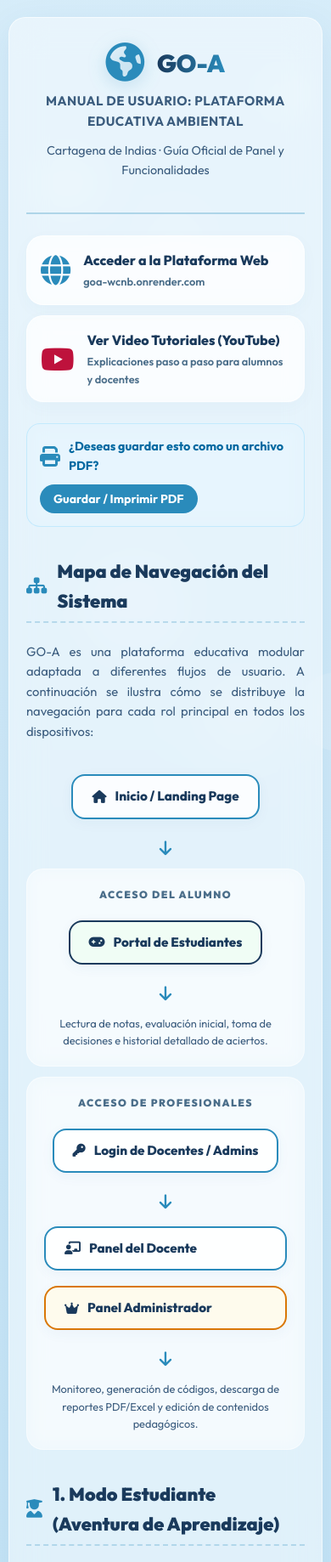
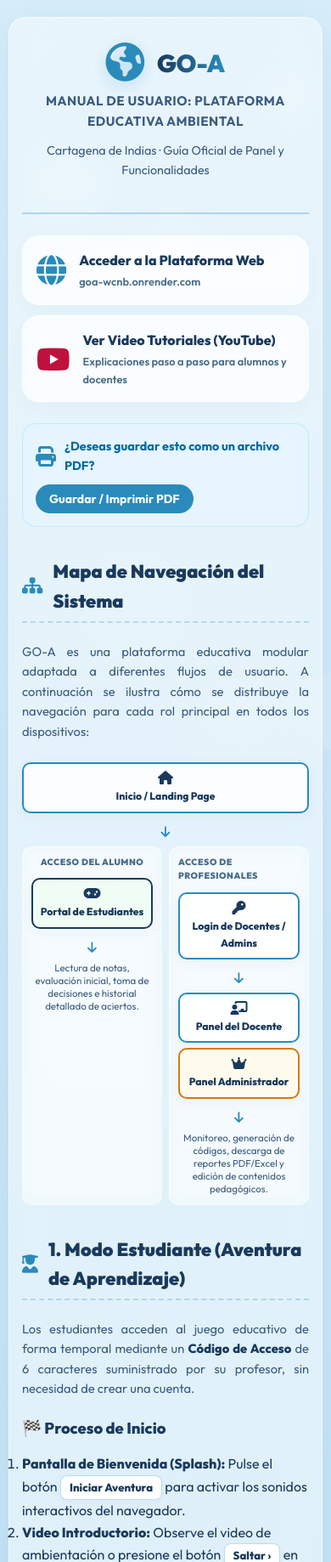
Before and after one commit to Gyanelameza/GOA, a Flask app: page /manual in a window 390 px wide. Shown: the top 1838 px of the page at 85% size. Run offline with Flask 3, Linux system fonts and the light colour scheme; some libraries are stand-ins or nearby versions.

Commit message:
fix: mejorar visualización del flujograma en celulares mostrando las ramas en paralelo

```diff
--- a/dashboard/templates/manual_usuario_goa.html
+++ b/dashboard/templates/manual_usuario_goa.html
@@ -469,7 +469,7 @@
             }
 
             .container {
-                padding: 30px 20px;
+                padding: 30px 15px;
                 border-radius: 20px;
             }
 
@@ -515,13 +515,60 @@
                 padding: 16px;
             }
 
-            .flow-column {
-                min-width: 100%;
+            /* FLOWCHART MOBILE ADAPTABILITY REDESIGN (KEEP BRANCHES SIDE-BY-SIDE) */
+            .nav-flowchart {
+                gap: 8px !important;
+                margin: 25px 0 !important;
             }
 
-            .flow-branch {
-                flex-direction: column;
-                gap: 12px;
+            .nav-flowchart > .flow-branch {
+                flex-wrap: nowrap !important; /* Force side-by-side columns to show branching */
+                gap: 8px !important;
+            }
+
+            .flow-column {
+                min-width: 140px !important;
+                flex: 1 !important;
+                padding: 10px !important;
+                border-radius: 12px !important;
+                gap: 8px !important;
+            }
+
+            /* Make subrows stack inside the column instead of side-by-side */
+            .flow-column .flow-branch {
+                flex-direction: column !important;
+                gap: 6px !important;
+                flex-wrap: nowrap !important;
+            }
+
+            .flow-step {
+                padding: 8px 6px !important;
+                font-size: 0.76rem !important;
+                border-radius: 10px !important;
+                flex-direction: column !important; /* Stack icon on top of text to save width */
+                gap: 4px !important;
+                width: 100% !important;
+                margin: 0 !important;
+            }
+
+            .flow-step i {
+                font-size: 1rem !important;
+            }
+
+            .flow-label {
+                font-size: 0.65rem !important;
+                letter-spacing: 0.5px !important;
+                margin-bottom: 2px !important;
+            }
+
+            .flow-column p {
+                font-size: 0.72rem !important;
+                line-height: 1.3 !important;
+                margin: 0 !important;
+            }
+
+            .flow-arrow {
+                font-size: 0.9rem !important;
             }
         }
 
```
Also changed, not shown: manual_usuario_goa.html (+53 -6 lines).
